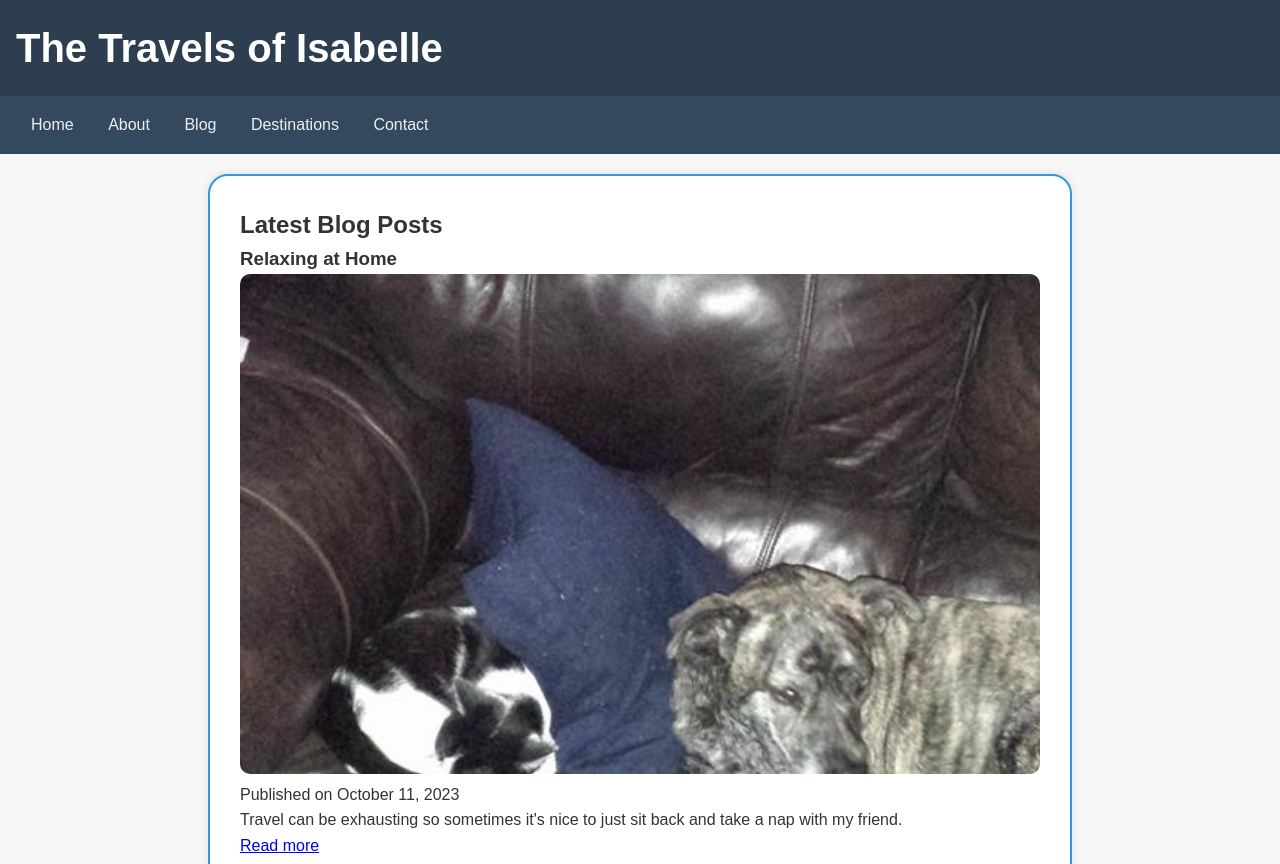
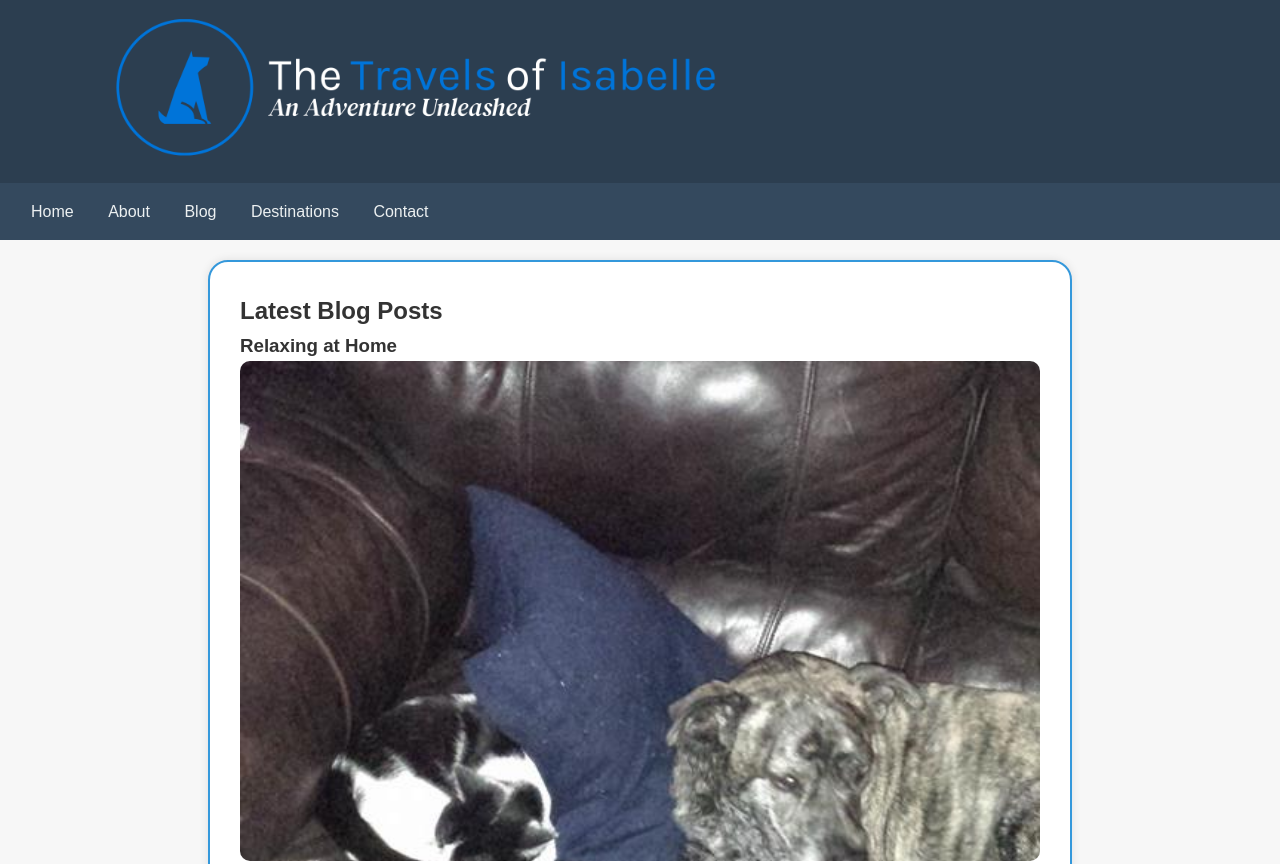
Before and after one commit to knarreau/knarreau.github.io, a plain HTML site: page blog.html in a window 1280 px wide. Shown: the top 864 px of the page. Drawn offline with Linux system fonts and the light colour scheme.

Commit message:
Update blog.html

```diff
--- a/blog.html
+++ b/blog.html
@@ -10,7 +10,7 @@
 
 
     <header>
-        <h1>The Travels of Isabelle</h1>
+        <img class="featured-image" src="the-travels-of-isabelle-high-resolution-logo-long.png" alt="Featured Image">
     </header>
 
 
```
